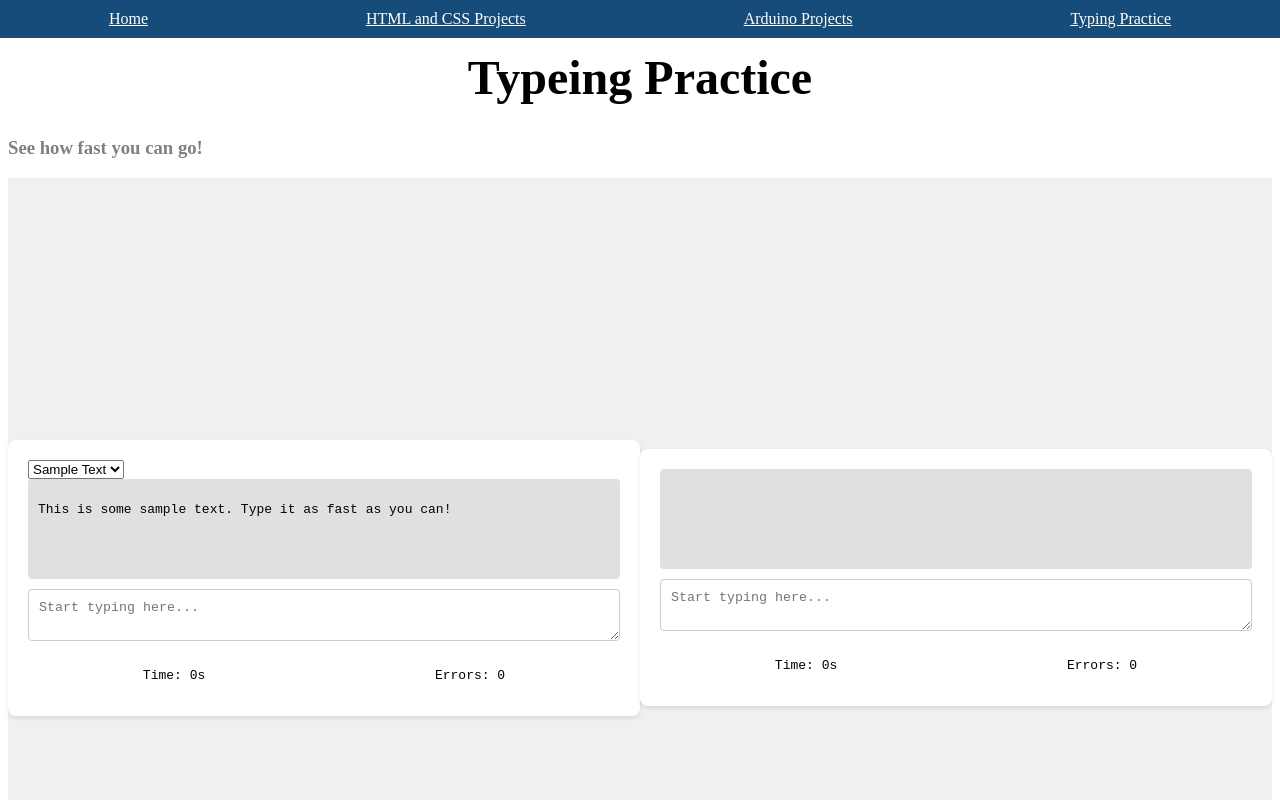
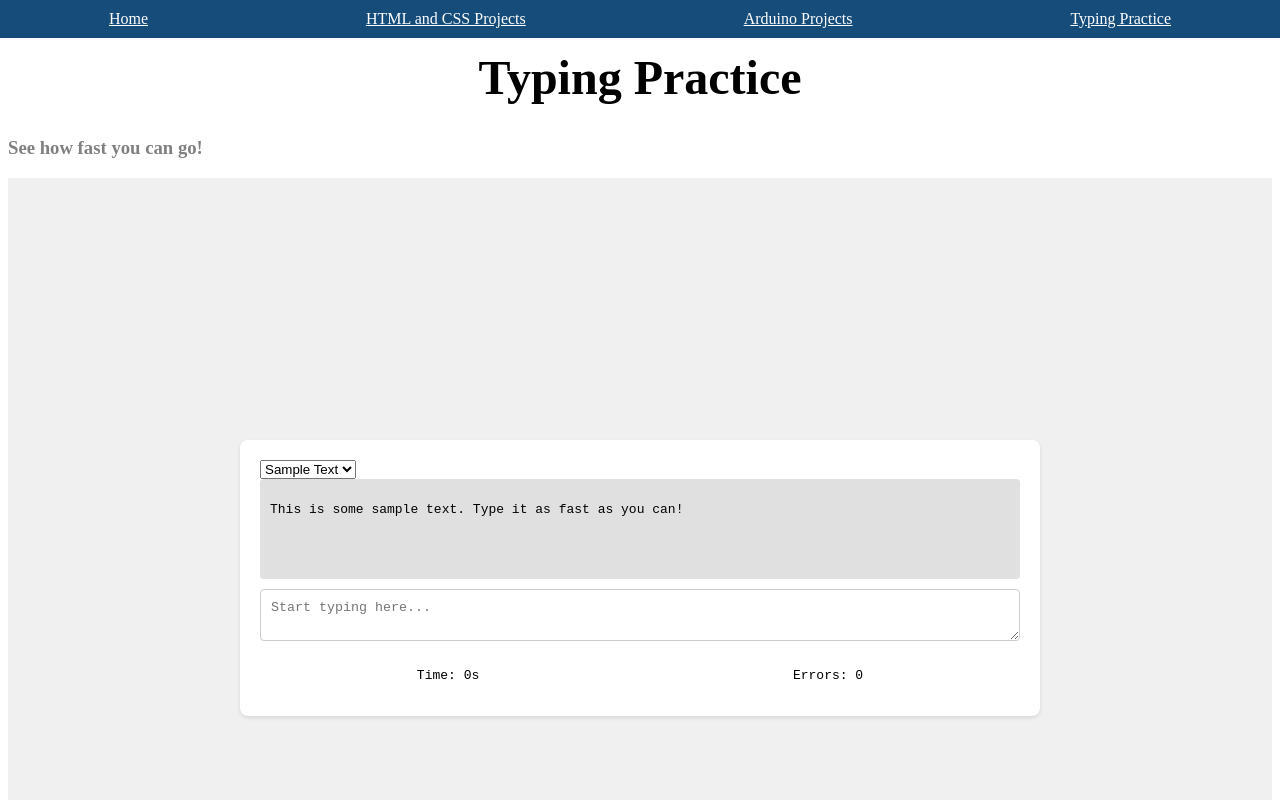
Before and after one commit to OliviaWalt/coding-website, a plain HTML site: page typingpage.html in a window 1280 px wide. Shown: the top 800 px of the page. Drawn offline with Linux system fonts and the light colour scheme; files whose address does not match are found by name.

Commit message:
Update typingpage.html

```diff
--- a/typingpage.html
+++ b/typingpage.html
@@ -17,26 +17,16 @@
         </nav>
     </header>
     <div class="headers">
-        <h1>Typeing Practice</h1>
+        <h1>Typing Practice</h1>
         <h3>See how fast you can go!</h3>
     </div>
     <div class="body">
         <div class="container">
-        <select id="book-selector">
-            <option value="sample">Sample Text</option>
-            <option value="book1">Book 1</option>
-            <option value="book2">Book 2</option>
-        </select>
-        <div class="text-display">
-            <p id="displayed-text"></p>
-        </div>
-        <textarea id="user-input" placeholder="Start typing here..."></textarea>
-        <div class="stats">
-            <p>Time: <span id="time">0</span>s</p>
-            <p>Errors: <span id="errors">0</span></p>
-        </div>
-        </div>
-        <div class="container">
+            <select id="book-selector">
+                <option value="sample">Sample Text</option>
+                <option value="book1">Book 1</option>
+                <option value="book2">Book 2</option>
+            </select>
             <div class="text-display">
                 <p id="displayed-text"></p>
             </div>
```
